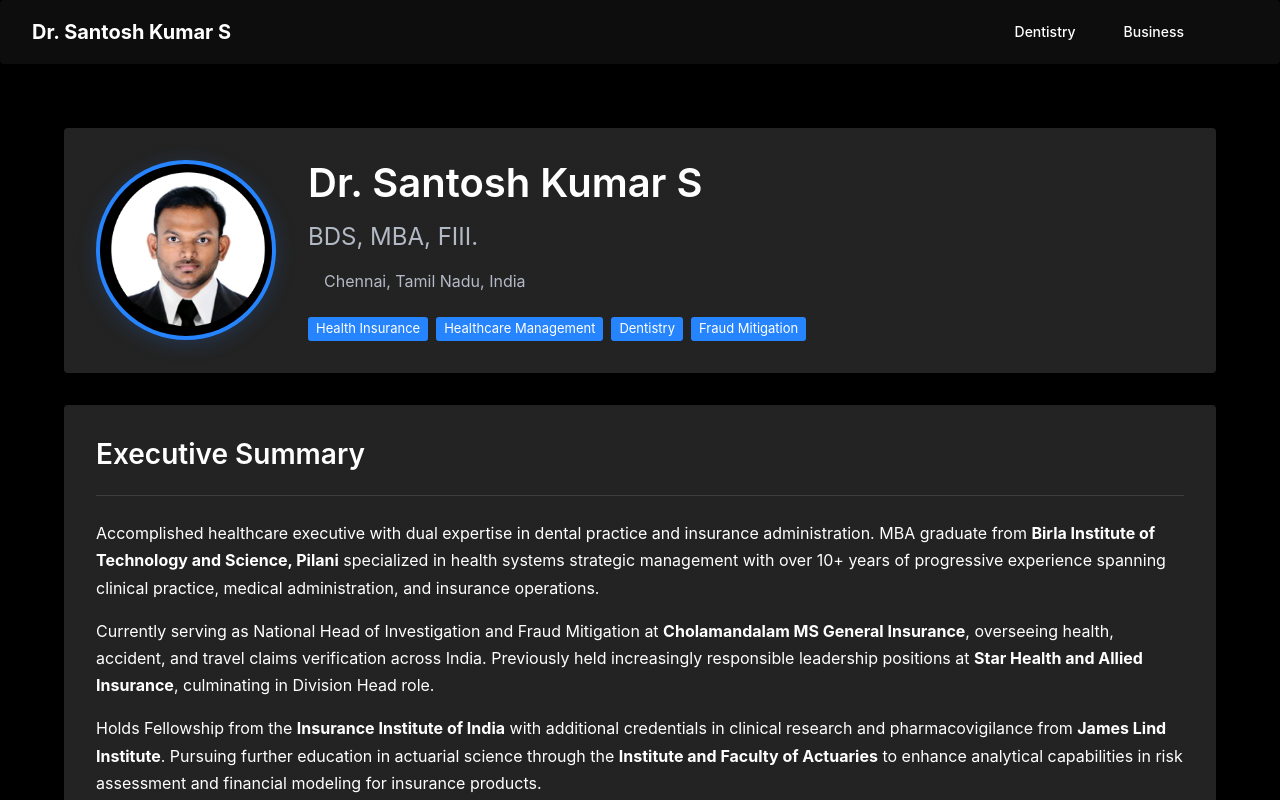
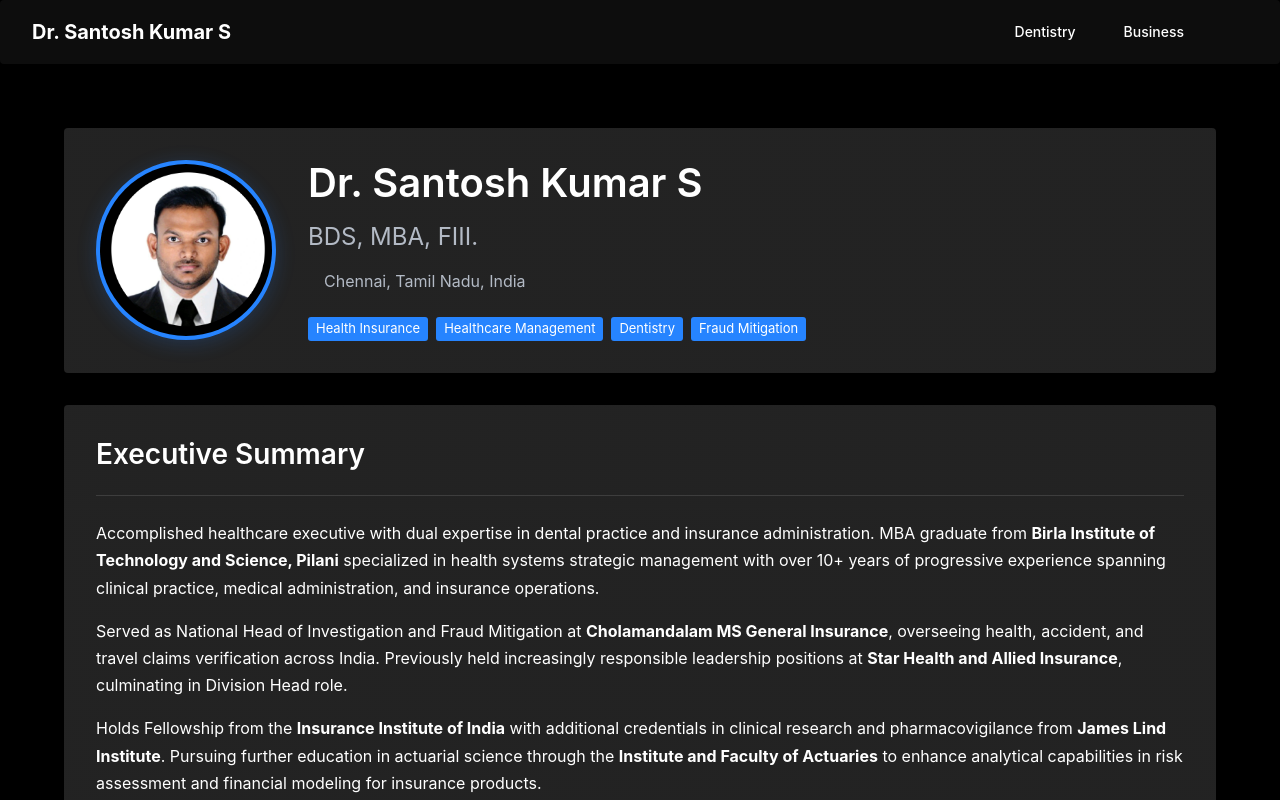
Before and after one commit to dineshkumarsarangapani/santosh_site, a React (Vite) app: page / in a window 1280 px wide. Shown: the top 800 px of the page. Built offline with nearby package versions, Linux system fonts and the light colour scheme; some icons are missing.

Commit message:
Update homeContent.js

```diff
--- a/src/content/homeContent.js
+++ b/src/content/homeContent.js
@@ -11,7 +11,7 @@
     title: "Executive Summary",
     paragraphs: [
       "Accomplished healthcare executive with dual expertise in dental practice and insurance administration. MBA graduate from <strong>Birla Institute of Technology and Science, Pilani</strong> specialized in health systems strategic management with over 10+ years of progressive experience spanning clinical practice, medical administration, and insurance operations.",
-      "Currently serving as National Head of Investigation and Fraud Mitigation at <strong>Cholamandalam MS General Insurance</strong>, overseeing health, accident, and travel claims verification across India. Previously held increasingly responsible leadership positions at <strong>Star Health and Allied Insurance</strong>, culminating in Division Head role.",
+      "Served as National Head of Investigation and Fraud Mitigation at <strong>Cholamandalam MS General Insurance</strong>, overseeing health, accident, and travel claims verification across India. Previously held increasingly responsible leadership positions at <strong>Star Health and Allied Insurance</strong>, culminating in Division Head role.",
       "Holds Fellowship from the <strong>Insurance Institute of India</strong> with additional credentials in clinical research and pharmacovigilance from <strong>James Lind Institute</strong>. Pursuing further education in actuarial science through the <strong>Institute and Faculty of Actuaries</strong> to enhance analytical capabilities in risk assessment and financial modeling for insurance products.",
     ],
     keyAchievementsTitle: "Key Achievements:",
```
